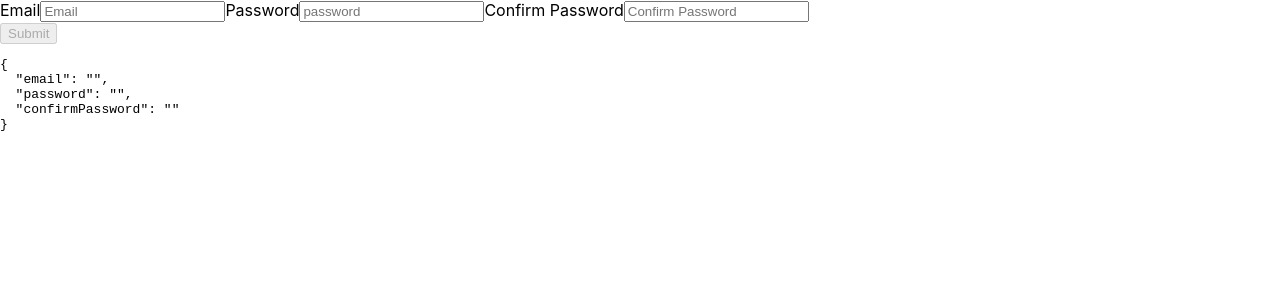
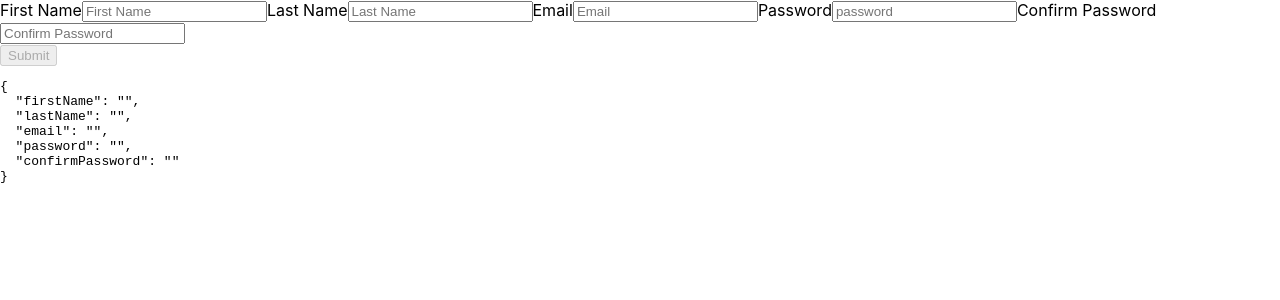
Before and after one commit to HiThereImCam/Brewed510, a React (Create React App) app in the folder app/: page /signup in a window 1280 px wide. Shown: the top 300 px of the page. Built offline with nearby package versions, Linux system fonts and the light colour scheme; no server answers.

Commit message:
can create user in both firebase auth and realtime db

```diff
--- a/app/firebase/firebase.ts
+++ b/app/src/firebase/firebase.ts
@@ -1,10 +1,14 @@
 import { initializeApp } from "firebase/app";
+
 import {
   getAuth,
   signOut,
   createUserWithEmailAndPassword,
 } from "firebase/auth";
-import { UserInfo } from "../src/pages/SignUp/SignUp";
+
+import { getDatabase, ref, set } from "firebase/database";
+
+import { UserInfo } from "../pages/SignUp/SignUp";
 
 const firebaseConfig = {
   apiKey: process.env.REACT_APP_FIREBASE_API_KEY,
@@ -13,33 +17,11 @@ const firebaseConfig = {
   storageBucket: process.env.REACT_APP_FIREBASE_STORAGE_BUCKET,
   messagingSenderId: process.env.REACT_APP_FIREBASE_MESSAGING_SENDER_ID,
   appId: process.env.REACT_APP_FIREBASE_APP_ID,
+  databaseURL: process.env.REACT_APP_FIREBASE_REALTIME_DB_URL,
 };
 
 // Initialize Firebase
 
 export const app = initializeApp(firebaseConfig);
 export const auth = getAuth(app);
-
-export const createUser = (userInfo: UserInfo) => {
-  const { email, password } = userInfo;
-
-  createUserWithEmailAndPassword(auth, email, password).then(
-    (userCredential) => {
-      const user = userCredential.user;
-      return user;
-    }
-  );
-
-  // need to add them to /user db
-};
-
-export const signInUser = () => {};
-
-export const signOutUser = () => {
-  signOut(auth)
-    .then(() => {
-      // sign out is successful
-      // probably return 200 code for success and re-reroute to homepage
-    })
-    .catch((error) => {});
-};
+export const realtimeDB = getDatabase(app);
--- a/app/src/pages/SignUp/SignUp.tsx
+++ b/app/src/pages/SignUp/SignUp.tsx
@@ -1,12 +1,21 @@
 import React from "react";
 import { Form, Field } from "react-final-form";
+// import { createUser } from "../../firebase/firebase";
+
+import { realtimeDB, auth } from "../../firebase/firebase";
+import { createUserWithEmailAndPassword } from "firebase/auth";
+import { ref, set } from "firebase/database";
 
 export interface UserInfo {
+  firstName: string;
+  lastName: string;
   email: string;
   password: string;
 }
 
 let initialState = {
+  firstName: "",
+  lastName: "",
   email: "",
   password: "",
   confirmPassword: "",
@@ -14,7 +23,29 @@ let initialState = {
 
 export default function SignUp() {
   let handleSubmit = async (values: UserInfo) => {
-    console.log("Sign up values: ", values);
+    const { email, password, firstName, lastName } = values;
+
+    try {
+      let userCredentials = await createUserWithEmailAndPassword(
+        auth,
+        email,
+        password
+      );
+      let userId = userCredentials.user.uid;
+      set(ref(realtimeDB, "users/" + userId), {
+        firstName: firstName,
+        lastName: lastName,
+        email: email,
+      });
+
+      // need to dispatch action to the store
+      // then use the userinformation throughout the page
+    } catch (error: any) {
+      const errorCode = error.code;
+      const errorMessage = error.message;
+      console.log("errorCode: ", errorCode);
+      console.log("errorMessage: ", errorMessage);
+    }
   };
 
   /**
@@ -29,6 +60,14 @@ export default function SignUp() {
       render={({ handleSubmit, form, submitting, pristine, values }) => (
         <form onSubmit={handleSubmit}>
           <div>
+            <label>First Name</label>
+            <Field
+              name="firstName"
+              component="input"
+              placeholder="First Name"
+            />
+            <label>Last Name</label>
+            <Field name="lastName" component="input" placeholder="Last Name" />
             <label>Email</label>
             <Field
               name="email"
@@ -45,7 +84,7 @@ export default function SignUp() {
             />
             <label>Confirm Password</label>
             <Field
-              name="confirm"
+              name="confirmPassword"
               component="input"
               type="password"
               placeholder="Confirm Password"
```
